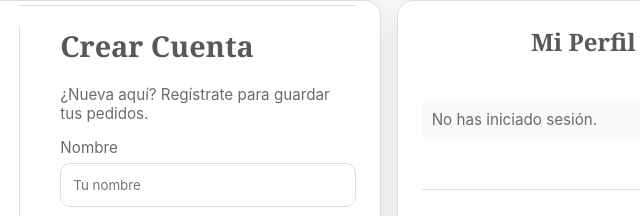
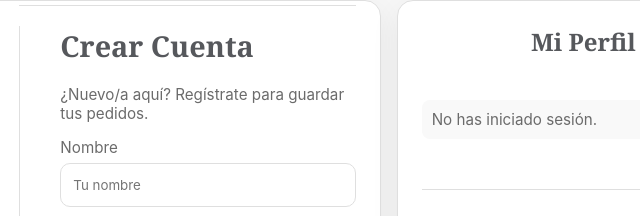
Before and after one commit to Lolu-o/FlacaJoyas, a plain HTML site: page cuenta.html in a window 1280 px wide. Shown: the part 122-338 px from the top of the page, 446-1086 px from the left. Drawn offline with Linux system fonts and the light colour scheme.

Commit message:
Correccion

```diff
--- a/cuenta.html
+++ b/cuenta.html
@@ -75,7 +75,7 @@
                 </style>
                 <div class="col-registro">
                   <h2 class="h2" style="margin-top:0; margin-bottom: 20px; font-size: 1.8rem; justify-content: flex-start;">Crear Cuenta</h2>
-                  <p class="muted">¿Nueva aquí? Regístrate para guardar tus pedidos.</p>
+                  <p class="muted">¿Nuevo/a aquí? Regístrate para guardar tus pedidos.</p>
 
                   <div class="field">
                       <label class="muted" for="new-name">Nombre</label>
```
